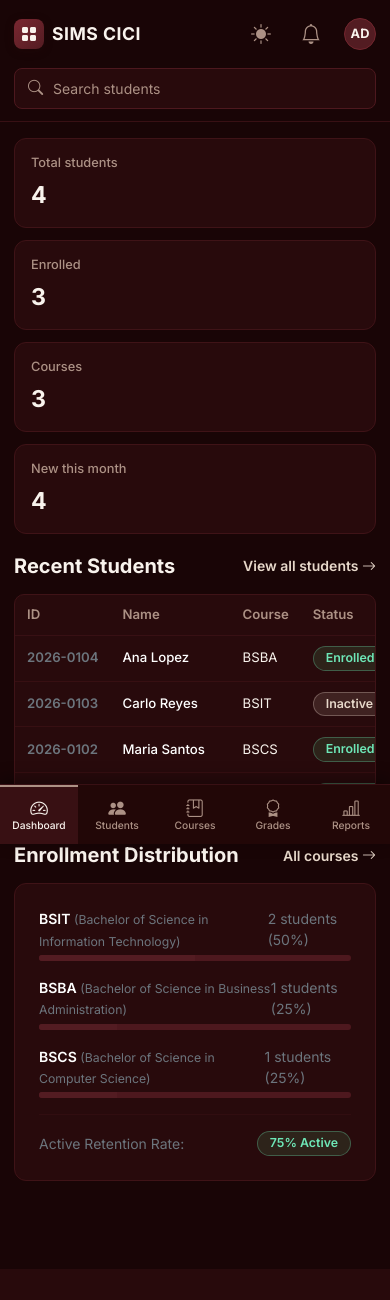
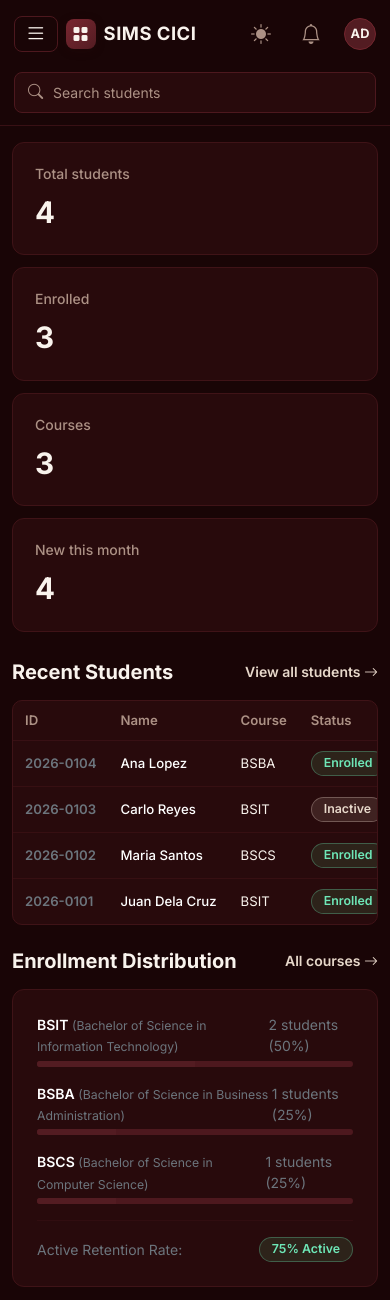
Before and after one commit to Pangyeow/Students_Info_Management_System, a PHP site: page /index.php?tab=dashboard in a window 390 px wide. Shown: the top 1300 px of the page. Before the commit the page ends 1269 px from the top, so only its background shows below. Run offline with PHP 8.4, Linux system fonts and the light colour scheme; data comes from the database, SQL or seed files in the repository.

Commit message:
Convert mobile and tablet navigation to responsive offcanvas hamburger menu

```diff
--- a/assets/css/style.css
+++ b/assets/css/style.css
@@ -234,6 +234,37 @@ body {
   color: #facc15;
   background-color: rgba(250, 204, 21, 0.1);
   border-color: rgba(250, 204, 21, 0.2);
+}
+
+.hamburger-btn {
+  background: transparent;
+  border: 1px solid var(--border-subtle);
+  border-radius: 8px;
+  color: var(--text-main);
+  padding: 6px 10px;
+  font-size: 1.35rem;
+  line-height: 1;
+  display: inline-flex;
+  align-items: center;
+  justify-content: center;
+  cursor: pointer;
+  transition: all 0.15s ease;
+}
+
+.hamburger-btn:hover {
+  background-color: rgba(83, 28, 34, 0.4);
+  border-color: var(--c-taupe);
+  color: #ffffff;
+}
+
+body.light-mode .hamburger-btn {
+  border-color: #E7D8CA;
+  color: #220707;
+}
+
+body.light-mode .hamburger-btn:hover {
+  background-color: #f7eee4;
+  border-color: #531C22;
 }
 
 .notification-btn {
@@ -689,210 +720,51 @@ body.light-mode .alert-success {
 }
 
 /* ========================================================
-   RESPONSIVE DESIGN: TABLET & MOBILE
+   RESPONSIVE DESIGN: TABLET & MOBILE (HAMBURGER NAVIGATION)
    ======================================================== */
 
-/* Tablet Viewport (768px to 991.98px)
-   - Collapses sidebar to an icon-only vertical bar
-   - Brand title and text labels hidden
-   - Metrics grid arranged in 2 columns
+/* Desktop Viewport (>= 992px)
+   - Stationary 240px sidebar on left
+   - Hamburger button and mobile brand hidden
    ======================================================== */
-@media (max-width: 991.98px) {
-  .app-sidebar .brand-title,
-  .brand-title {
+@media (min-width: 992px) {
+  .hamburger-btn,
+  .mobile-brand {
     display: none !important;
+  }
+
+  .app-sidebar.offcanvas-lg {
+    width: 240px !important;
+    min-width: 240px !important;
+    position: sticky !important;
+    top: 0 !important;
+    height: 100vh !important;
+    transform: none !important;
+    visibility: visible !important;
+    background-color: var(--bg-sidebar) !important;
+    border-right: 1px solid var(--border-sidebar) !important;
+    padding: 24px 16px !important;
+    box-shadow: none !important;
+    z-index: 100 !important;
   }
 }
 
-@media (min-width: 768px) and (max-width: 991.98px) {
-  .app-sidebar {
-    width: 70px;
-    min-width: 70px;
-    padding: 20px 8px;
+/* Tablet & Mobile Viewports (< 992px)
+   - Navigation bar transforms into an offcanvas drawer
+   - Hamburger button in top bar toggles the navigation
+   - Main content takes full screen width
+   ======================================================== */
+@media (max-width: 991.98px) {
+  .hamburger-btn {
+    display: inline-flex !important;
   }
 
-  .app-sidebar .brand-title,
-  .brand-title,
-  .app-sidebar .nav-label,
-  .nav-label,
-  .user-name {
-    display: none !important;
-  }
-
-  .brand-wrapper {
-    justify-content: center;
-    padding: 0 0 20px 0;
-    text-decoration: none !important;
-  }
-
-  .brand-icon {
-    width: 36px;
-    height: 36px;
-    font-size: 1.15rem;
-    margin: 0 auto;
-  }
-
-  .nav-link-custom {
-    justify-content: center;
-    padding: 12px 8px;
-  }
-
-  .nav-link-custom i {
-    font-size: 1.25rem;
-  }
-
-  .metrics-grid {
-    grid-template-columns: repeat(2, 1fr);
-    gap: 16px;
-  }
-
-  .top-bar {
-    padding: 16px 24px;
-  }
-
-  .search-box-wrapper {
-    width: 260px;
-  }
-
-  .content-body {
-    padding: 24px;
-  }
-}
-
-/* Mobile Viewport (<= 767.98px)
-   - Sidebar transforms to fixed bottom navigation bar
-   - Header shows compact mobile brand
-   - Sidebar brand is hidden
-   - Content body has bottom padding for navigation bar
-   - Tables scroll smoothly horizontally
-   ======================================================== */
-@media (max-width: 767.98px) {
-  /* Layout: App container flows vertically */
-  .app-container {
-    flex-direction: column;
-    min-height: 100vh;
-  }
-
-  /* Bottom Navigation Bar */
-  .app-sidebar.navbar,
-  .app-sidebar {
-    position: fixed !important;
-    bottom: 0 !important;
-    top: auto !important;
-    left: 0 !important;
-    right: 0 !important;
-    width: 100% !important;
-    min-width: 100% !important;
-    height: 60px !important;
-    max-height: 60px !important;
-    z-index: 1040 !important;
-    padding: 0 !important;
-    margin: 0 !important;
-    flex-direction: row !important;
-    background-color: var(--bg-sidebar) !important;
-    border-right: none !important;
-    border-top: 1px solid var(--border-sidebar) !important;
-    box-shadow: 0 -4px 16px rgba(0, 0, 0, 0.4);
-  }
-
-  .app-sidebar .sidebar-inner,
-  .app-sidebar > div {
-    display: flex !important;
-    flex-direction: row !important;
-    width: 100% !important;
-    height: 100% !important;
-    justify-content: stretch !important;
-    align-items: center !important;
-    margin: 0 !important;
-    padding: 0 !important;
-  }
-
-  .app-sidebar .sidebar-inner > div {
-    width: 100% !important;
-    height: 100% !important;
-  }
-
-  /* Hide sidebar brand on mobile (shown in top-bar instead) */
-  .app-sidebar .brand-wrapper {
-    display: none !important;
-  }
-
-  /* Bottom Navigation Items */
-  .app-sidebar .sidebar-nav {
-    display: flex !important;
-    flex-direction: row !important;
-    width: 100% !important;
-    height: 100% !important;
-    justify-content: space-around !important;
-    align-items: stretch !important;
-    gap: 0 !important;
-    margin: 0 !important;
-    padding: 0 !important;
-  }
-
-  .app-sidebar .nav-item {
-    flex: 1 1 0 !important;
-    display: flex !important;
-    height: 100% !important;
-    margin: 0 !important;
-  }
-
-  .nav-link-custom {
-    flex: 1 !important;
-    display: flex !important;
-    flex-direction: column !important;
-    justify-content: center !important;
-    align-items: center !important;
-    gap: 2px !important;
-    padding: 6px 2px !important;
-    border-radius: 0 !important;
-    border: none !important;
-    border-top: 2px solid transparent !important;
-    text-align: center !important;
-    font-size: 0.7rem !important;
-    transition: background-color 0.15s, color 0.15s !important;
-    box-shadow: none !important;
-  }
-
-  .nav-link-custom i {
-    font-size: 1.15rem !important;
-    line-height: 1 !important;
-    margin: 0 !important;
-  }
-
-  .nav-link-custom .nav-label {
-    display: block !important;
-    font-size: 0.68rem !important;
-    font-weight: 500 !important;
-    line-height: 1.1 !important;
-    white-space: nowrap !important;
-  }
-
-  .nav-link-custom.active {
-    background-color: rgba(83, 28, 34, 0.45) !important;
-    color: #F9F3ED !important;
-    border-top: 2px solid var(--c-taupe) !important;
-    box-shadow: none !important;
-  }
-
-  /* Main Area & Content */
-  .app-main {
-    width: 100% !important;
-    min-width: 0 !important;
-    padding-bottom: 72px !important; /* Space for fixed bottom nav */
-  }
-
-  .content-body {
-    padding: 16px 14px !important;
-  }
-
-  /* Header & Mobile Brand */
   .mobile-brand {
     display: flex !important;
-    align-items: center !important;
-    gap: 8px !important;
+    align-items: center;
+    gap: 8px;
     text-decoration: none !important;
-    color: var(--text-main) !important;
+    color: var(--text-main);
   }
 
   .mobile-brand .brand-icon {
@@ -902,76 +774,79 @@ body.light-mode .alert-success {
   }
 
   .mobile-brand .brand-title {
-    font-size: 1.1rem;
+    font-size: 1.15rem;
     font-weight: 700;
-    display: inline-block !important;
-    letter-spacing: 0.5px;
+  }
+
+  /* Offcanvas Drawer for Sidebar */
+  .app-sidebar.offcanvas-lg {
+    position: fixed !important;
+    top: 0 !important;
+    left: 0 !important;
+    bottom: 0 !important;
+    width: 270px !important;
+    max-width: 85vw !important;
+    height: 100vh !important;
+    z-index: 1055 !important;
+    background-color: var(--bg-sidebar) !important;
+    border-right: 1px solid var(--border-sidebar) !important;
+    box-shadow: 4px 0 24px rgba(0, 0, 0, 0.5) !important;
+    padding: 0 !important;
+    transition: transform 0.25s ease-in-out !important;
+  }
+
+  .app-sidebar.offcanvas-lg:not(.show) {
+    transform: translateX(-100%) !important;
+    visibility: hidden !important;
+  }
+
+  .app-sidebar.offcanvas-lg.show {
+    transform: translateX(0) !important;
+    visibility: visible !important;
+  }
+
+  .app-sidebar .offcanvas-header {
+    background-color: var(--bg-sidebar);
+    border-bottom: 1px solid var(--border-sidebar);
+  }
+
+  .app-sidebar .sidebar-nav {
+    gap: 6px;
+    padding: 16px;
+  }
+
+  .app-sidebar .nav-link-custom {
+    padding: 10px 14px;
+    border-radius: 8px;
+    font-size: 0.95rem;
+    display: flex;
+    align-items: center;
+    gap: 12px;
+  }
+
+  .app-sidebar .nav-label {
+    display: inline !important;
+  }
+
+  /* Main Container & Top Bar */
+  .app-main {
+    width: 100% !important;
+    min-width: 0 !important;
+    padding-bottom: 30px !important;
   }
 
   .top-bar {
-    padding: 12px 14px;
-    flex-wrap: wrap;
-    gap: 10px;
-    align-items: center;
-  }
-
-  .top-bar-right {
-    gap: 10px;
-    margin-left: auto;
-  }
-
-  .user-profile-badge .user-name {
-    display: none !important;
-  }
-
-  .user-avatar {
-    width: 32px;
-    height: 32px;
-    font-size: 0.8rem;
-  }
-
-  .search-box-wrapper {
-    order: 3;
-    width: 100% !important;
-    margin-top: 2px;
-  }
-
-  /* Metrics Grid */
-  .metrics-grid {
-    grid-template-columns: repeat(2, 1fr);
-    gap: 12px;
-    margin-bottom: 20px;
-  }
-
-  .metric-card {
-    padding: 14px 16px;
-  }
-
-  .metric-label {
-    font-size: 0.8rem;
-  }
-
-  .metric-value {
-    font-size: 1.45rem;
-  }
-
-  /* Section Header & Filters */
-  .section-header-bar {
-    flex-direction: column;
-    align-items: stretch;
+    padding: 14px 20px;
     gap: 12px;
   }
 
-  .section-actions {
-    flex-wrap: wrap;
-    width: 100%;
-    gap: 8px;
+  .metrics-grid {
+    grid-template-columns: repeat(2, 1fr);
+    gap: 14px;
   }
 
-  .section-actions select,
-  .section-actions a,
-  .section-actions button {
-    flex: 1 1 auto;
+  .content-body {
+    padding: 20px !important;
   }
 
   /* Responsive Table */
@@ -991,26 +866,56 @@ body.light-mode .alert-success {
     font-size: 0.825rem;
     white-space: nowrap;
   }
-
-  /* Modals */
-  .modal-dialog {
-    margin: 12px;
-    max-width: calc(100% - 24px);
-  }
-
-  .modal-body {
-    padding: 16px !important;
-  }
 }
 
 /* Extra Small Mobile (<= 576px, e.g. 375px) */
 @media (max-width: 576px) {
+  .top-bar {
+    padding: 12px 14px;
+    flex-wrap: wrap;
+  }
+
+  .search-box-wrapper {
+    order: 3;
+    width: 100% !important;
+    margin-top: 4px;
+  }
+
+  .user-profile-badge .user-name {
+    display: none !important;
+  }
+
+  .user-avatar {
+    width: 32px;
+    height: 32px;
+    font-size: 0.8rem;
+  }
+
   .metrics-grid {
     grid-template-columns: 1fr;
+    gap: 12px;
   }
 
-  .section-title {
-    font-size: 1.2rem;
+  .content-body {
+    padding: 16px 12px !important;
+  }
+
+  .section-header-bar {
+    flex-direction: column;
+    align-items: stretch;
+    gap: 12px;
+  }
+
+  .section-actions {
+    flex-wrap: wrap;
+    width: 100%;
+    gap: 8px;
+  }
+
+  .section-actions select,
+  .section-actions a,
+  .section-actions button {
+    flex: 1 1 auto;
   }
 
   .btn-add-student {
@@ -1018,12 +923,9 @@ body.light-mode .alert-success {
     justify-content: center;
   }
 
-  .nav-link-custom .nav-label {
-    font-size: 0.64rem !important;
-  }
-
-  .nav-link-custom i {
-    font-size: 1.1rem !important;
+  .modal-dialog {
+    margin: 10px;
+    max-width: calc(100% - 20px);
   }
 }
 
@@ -1248,16 +1150,12 @@ body.light-mode .mobile-brand .brand-title {
   color: #220707 !important;
 }
 
-@media (max-width: 767.98px) {
-  body.light-mode .app-sidebar {
-    background-color: #ffffff !important;
-    border-top: 1px solid #E7D8CA !important;
-    box-shadow: 0 -2px 10px rgba(83, 28, 34, 0.08) !important;
-  }
+body.light-mode .app-sidebar.offcanvas-lg {
+  background-color: #ffffff !important;
+  border-right-color: #E7D8CA !important;
+  box-shadow: 4px 0 20px rgba(83, 28, 34, 0.1) !important;
+}
 
-  body.light-mode .nav-link-custom.active {
-    background-color: rgba(231, 216, 202, 0.5) !important;
-    color: #531C22 !important;
-    border-top: 2px solid #531C22 !important;
-  }
+body.light-mode .app-sidebar .offcanvas-header {
+  border-bottom-color: #E7D8CA !important;
 }
--- a/includes/footer.php
+++ b/includes/footer.php
@@ -205,6 +205,11 @@
     item.addEventListener('click', function () {
       document.querySelectorAll('.sidebar-nav .nav-link-custom').forEach(link => link.classList.remove('active'));
       this.classList.add('active');
+      const sidebarMenu = document.getElementById('sidebarMenu');
+      if (sidebarMenu && window.bootstrap && bootstrap.Offcanvas) {
+        const instance = bootstrap.Offcanvas.getInstance(sidebarMenu);
+        if (instance) instance.hide();
+      }
     });
   });
 
--- a/includes/header.php
+++ b/includes/header.php
@@ -40,14 +40,27 @@ $searchVal = htmlspecialchars($_GET['search'] ?? '');
 <body>
 
   <div class="app-container">
-    <nav class="navbar navbar-expand-lg app-sidebar flex-column align-items-stretch" aria-label="Main Navigation">
-      <div class="d-flex flex-column h-100 w-100 justify-content-between sidebar-inner">
-        <div>
-          <a class="navbar-brand brand-wrapper" href="index.php?tab=students" aria-label="SIMS CICI">
+    <!-- Offcanvas Navigation Sidebar for Mobile & Tablet / Static for Desktop -->
+    <nav class="offcanvas-lg offcanvas-start app-sidebar navbar flex-column align-items-stretch" tabindex="-1" id="sidebarMenu" aria-label="Main Navigation">
+      <!-- Offcanvas Header for Mobile/Tablet only -->
+      <div class="offcanvas-header d-lg-none d-flex align-items-center justify-content-between p-3 border-bottom border-subtle">
+        <a class="navbar-brand brand-wrapper p-0 m-0" href="index.php?tab=students" aria-label="SIMS CICI">
+          <div class="brand-icon">
+            <i class="bi bi-grid-fill"></i>
+          </div>
+          <span class="brand-title">SIMS CICI</span>
+        </a>
+        <button type="button" class="btn-close btn-close-white" data-bs-dismiss="offcanvas" data-bs-target="#sidebarMenu" aria-label="Close"></button>
+      </div>
+
+      <div class="offcanvas-body d-flex flex-column h-100 w-100 justify-content-between p-0">
+        <div class="w-100 p-3 p-lg-0">
+          <!-- Desktop brand wrapper (hidden on mobile/tablet since offcanvas-header has it) -->
+          <a class="navbar-brand brand-wrapper d-none d-lg-flex" href="index.php?tab=students" aria-label="SIMS CICI">
             <div class="brand-icon">
               <i class="bi bi-grid-fill"></i>
             </div>
-            <span class="brand-title d-none d-lg-inline-block">SIMS CICI</span>
+            <span class="brand-title">SIMS CICI</span>
           </a>
 
           <ul class="navbar-nav flex-column sidebar-nav">
@@ -98,12 +111,17 @@ $searchVal = htmlspecialchars($_GET['search'] ?? '');
 
     <div class="app-main">
       <header class="top-bar">
-        <a class="mobile-brand" href="index.php?tab=students" aria-label="SIMS CICI Home">
-          <div class="brand-icon">
-            <i class="bi bi-grid-fill"></i>
-          </div>
-          <span class="brand-title">SIMS CICI</span>
-        </a>
+        <div class="top-bar-left d-flex align-items-center gap-2">
+          <button class="hamburger-btn d-lg-none" type="button" data-bs-toggle="offcanvas" data-bs-target="#sidebarMenu" aria-controls="sidebarMenu" aria-label="Toggle navigation">
+            <i class="bi bi-list"></i>
+          </button>
+          <a class="mobile-brand d-lg-none" href="index.php?tab=students" aria-label="SIMS CICI">
+            <div class="brand-icon">
+              <i class="bi bi-grid-fill"></i>
+            </div>
+            <span class="brand-title">SIMS CICI</span>
+          </a>
+        </div>
 
         <form class="search-box-wrapper" method="get" action="index.php" role="search">
           <i class="bi bi-search"></i>
```
